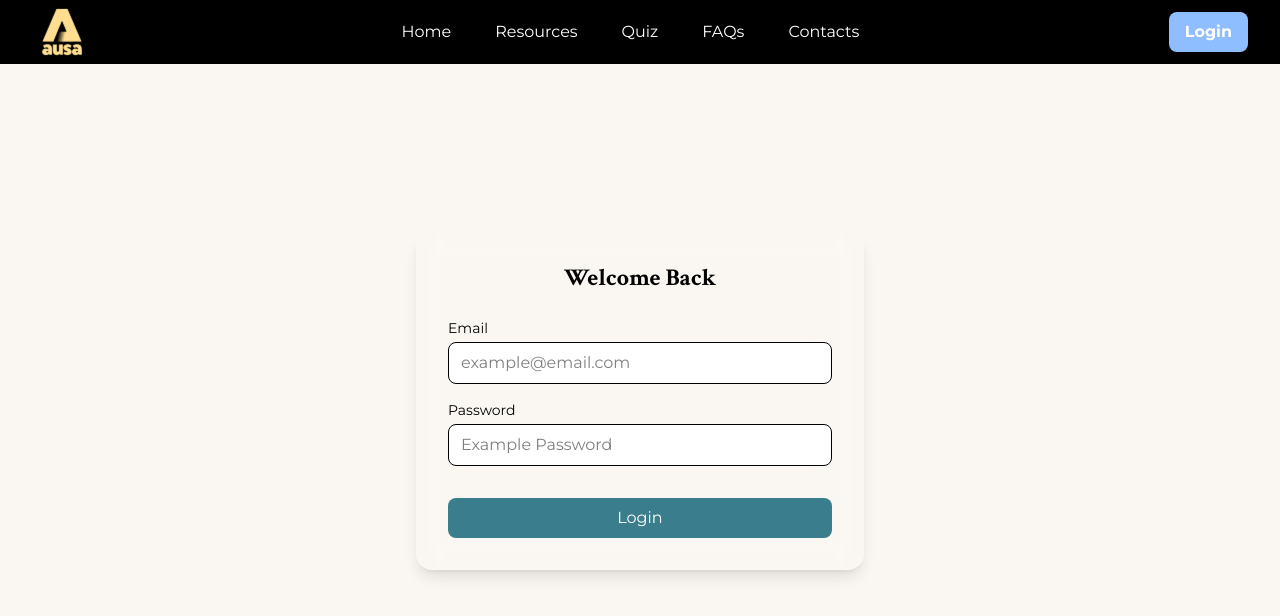
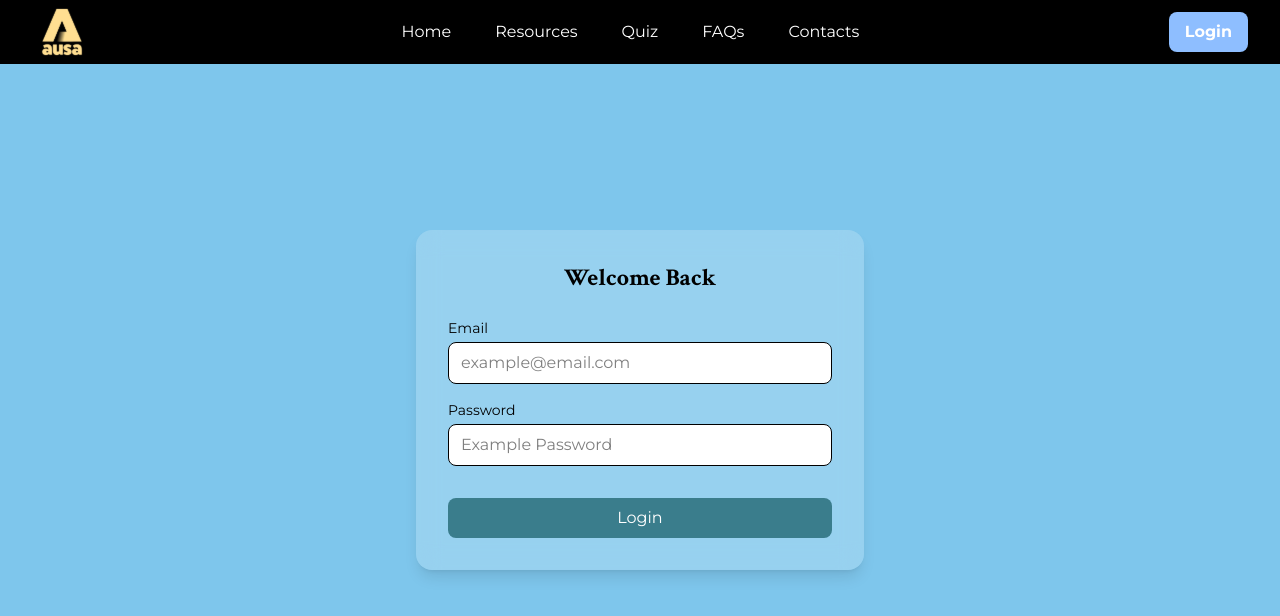
Before and after one commit to UoaWDCC/ausa-web, a Next.js app in the folder client/: page /login in a window 1280 px wide. Shown: the top 616 px of the page. Built offline with nearby package versions, Linux system fonts and the light colour scheme.

Commit message:
feat: test background for login page

```diff
--- a/client/app/components/composite/background/background.tsx
+++ b/client/app/components/composite/background/background.tsx
@@ -0,0 +1,16 @@
+import React from "react"
+
+const Background: React.FC<{ children: React.ReactNode }> = ({ children }) => (
+  <div
+    className="min-h-screen min-w-full flex flex-col"
+    style={{
+      backgroundColor: "var(--primary-600)",
+      width: "100vw",
+      minHeight: "100vh",
+    }}
+  >
+    {children}
+  </div>
+)
+
+export default Background
--- a/client/app/components/composite/portal-card/PortalCard.tsx
+++ b/client/app/components/composite/portal-card/PortalCard.tsx
@@ -10,7 +10,7 @@ const PortalCard: React.FC<PortalCardProps> = ({
   className = "",
 }) => (
   <div
-    className={`rounded-2xl shadow-lg p-8 max-w-md w-full backdrop-blur-md ${className}`}
+    className={`rounded-2xl shadow-lg bg-white/20 p-8 max-w-md w-full backdrop-blur-md ${className}`}
   >
     {children}
   </div>
--- a/client/app/login/page.tsx
+++ b/client/app/login/page.tsx
@@ -2,12 +2,14 @@
 
 import React, { useState } from "react"
 import PortalCard from "../components/composite/portal-card/PortalCard"
+import Background from "../components/composite/background/Background"
 
 const LoginPage = () => {
   const [email, setEmail] = useState("")
   const [password, setPassword] = useState("")
 
   return (
+    <Background>
       <main className="min-h-screen flex items-center justify-center">
         <PortalCard>
           <h2 className="text-2xl font-bold mb-6 text-center text-black">
@@ -48,6 +50,7 @@ const LoginPage = () => {
           </form>
         </PortalCard>
       </main>
+    </Background>
   )
 }
 
```
Lines whose indentation alone changed are shown as unchanged.
